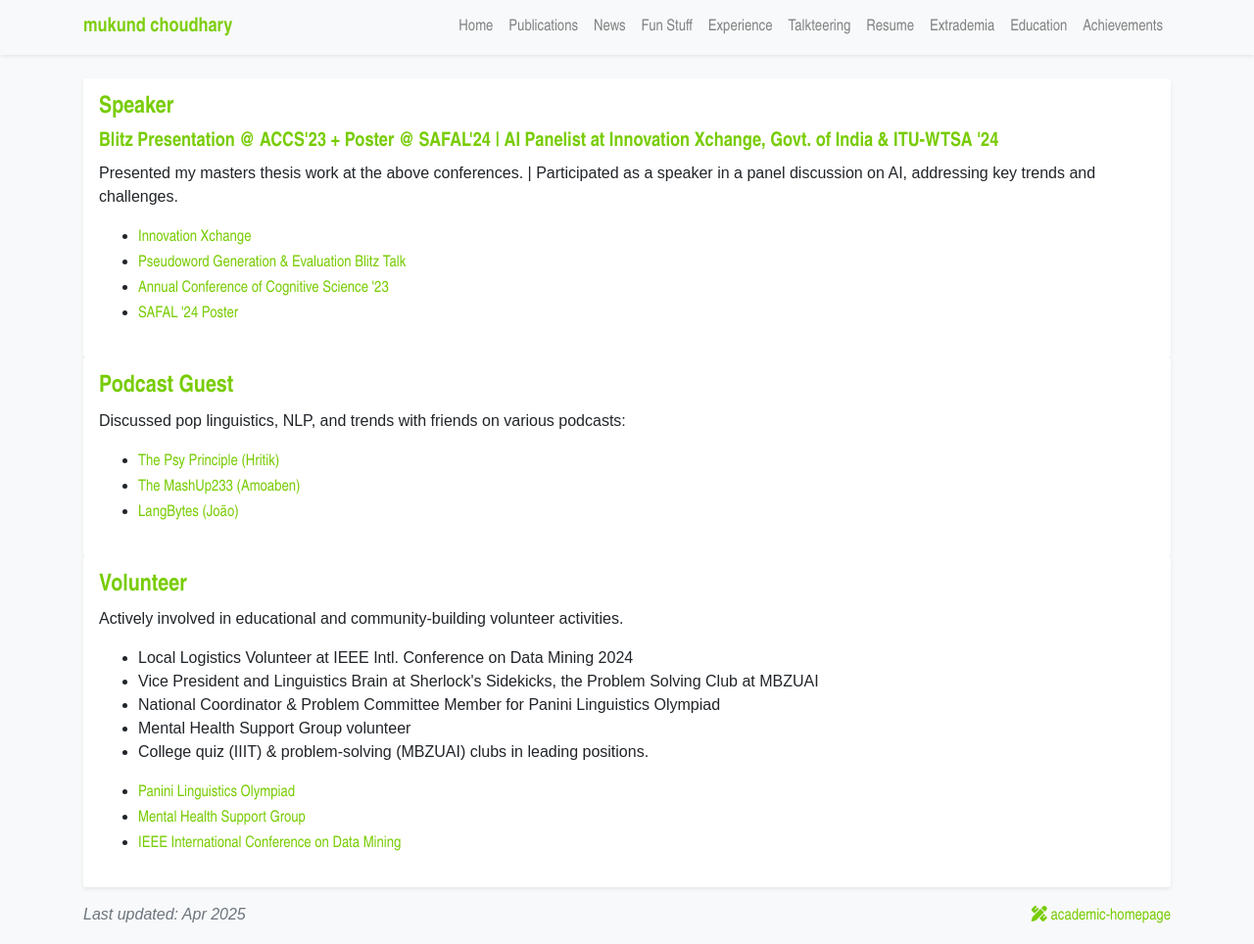
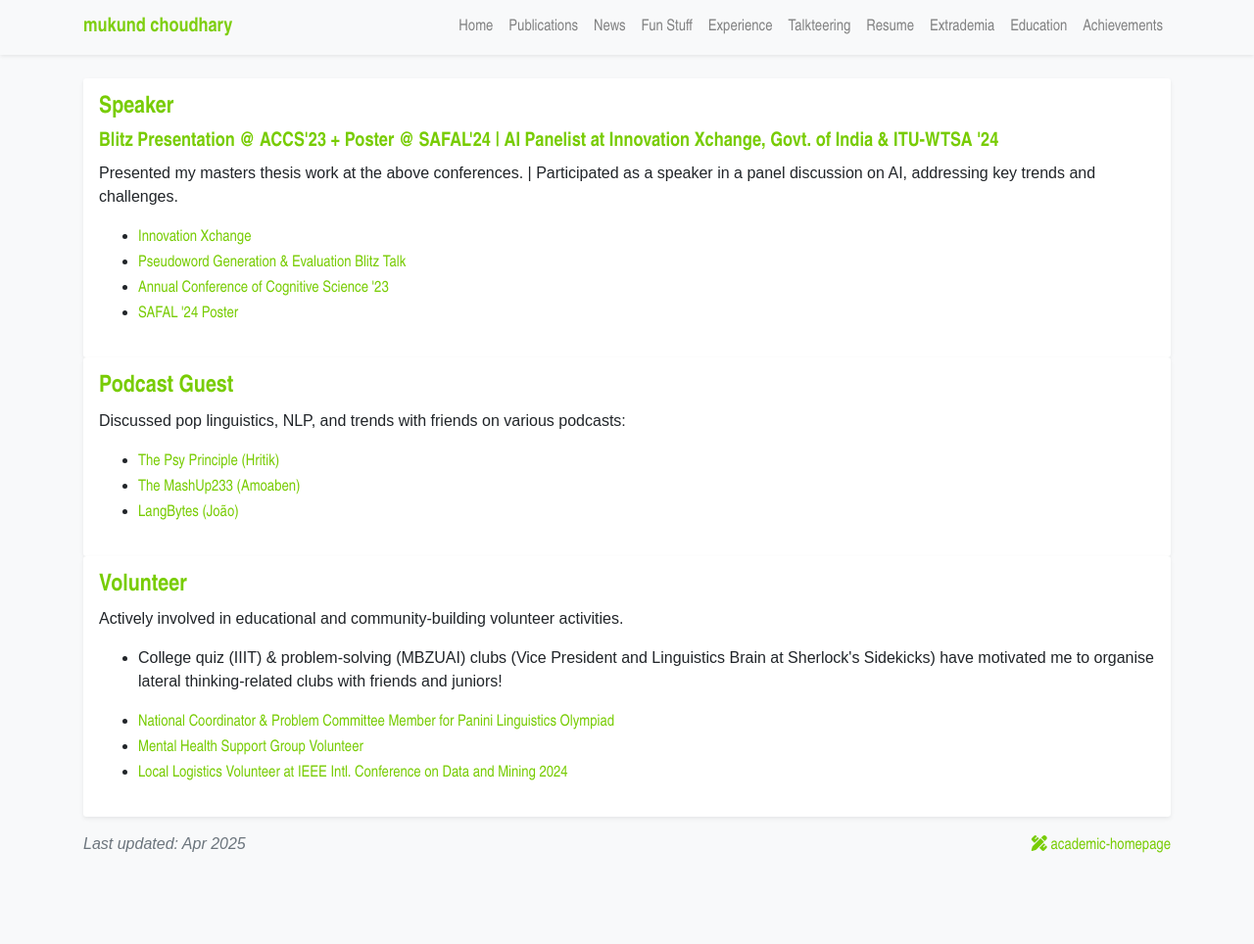
Before and after one commit to mukundc2k/mukundc2k.github.io, a Jekyll site: the page built from talkteering.html, in a window 1280 px wide and 964 px high. Shown: the whole window at 98% size. Built offline with Jekyll 4.4.1, drawn with Linux system fonts in a browser that asks for light colours; a style sheet for code colours, icons or effects is not loaded.

Commit message:
Update talkteering.yml

```diff
--- a/_data/talkteering.yml
+++ b/_data/talkteering.yml
@@ -24,15 +24,11 @@
   - role: "Volunteer"
     description: "Actively involved in educational and community-building volunteer activities."
     highlights:
-      - "Local Logistics Volunteer at IEEE Intl. Conference on Data Mining 2024"
-      - "Vice President and Linguistics Brain at Sherlock's Sidekicks, the Problem Solving Club at MBZUAI"
-      - "National Coordinator & Problem Committee Member for Panini Linguistics Olympiad"
-      - "Mental Health Support Group volunteer"
-      - "College quiz (IIIT) & problem-solving (MBZUAI) clubs in leading positions."
+      - "College quiz (IIIT) & problem-solving (MBZUAI) clubs (Vice President and Linguistics Brain at Sherlock's Sidekicks) have motivated me to organise lateral thinking-related clubs with friends and juniors!"
     links:
-      - title: "Panini Linguistics Olympiad"
+      - title: "National Coordinator & Problem Committee Member for Panini Linguistics Olympiad"
         url: "https://ltrc.iiit.ac.in/nlpmt/plo/"
-      - title: "Mental Health Support Group"
+      - title: "Mental Health Support Group Volunteer"
         url: "https://sites.google.com/view/iiith-mh-site"
-      - title: "IEEE International Conference on Data Mining"
+      - title: "Local Logistics Volunteer at IEEE Intl. Conference on Data and Mining 2024"
         url: "https://icdm2024.org/"
```
